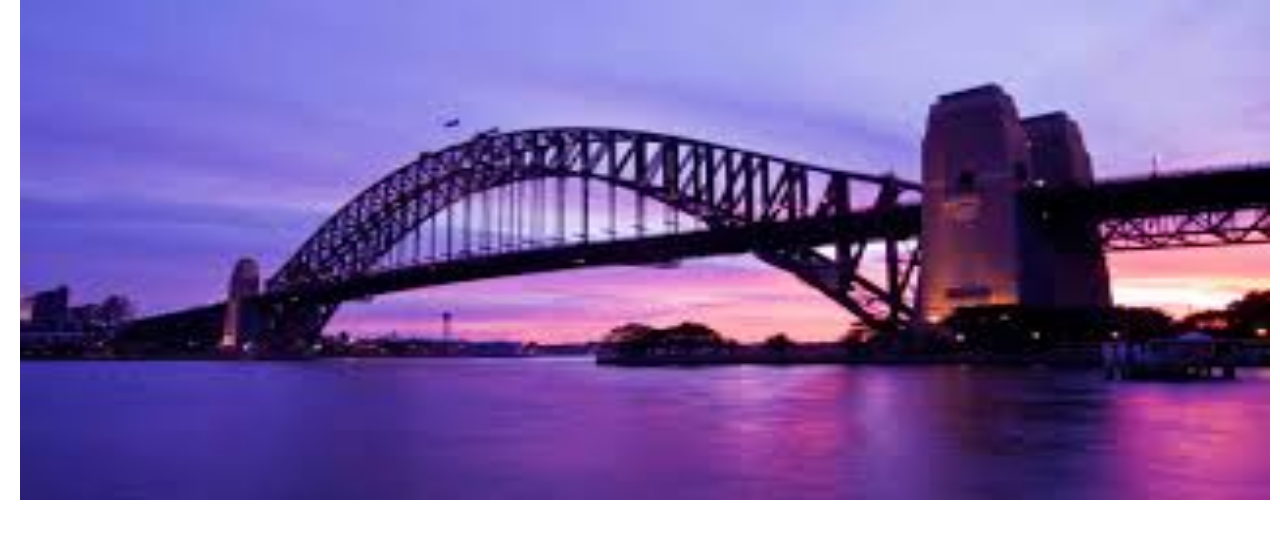
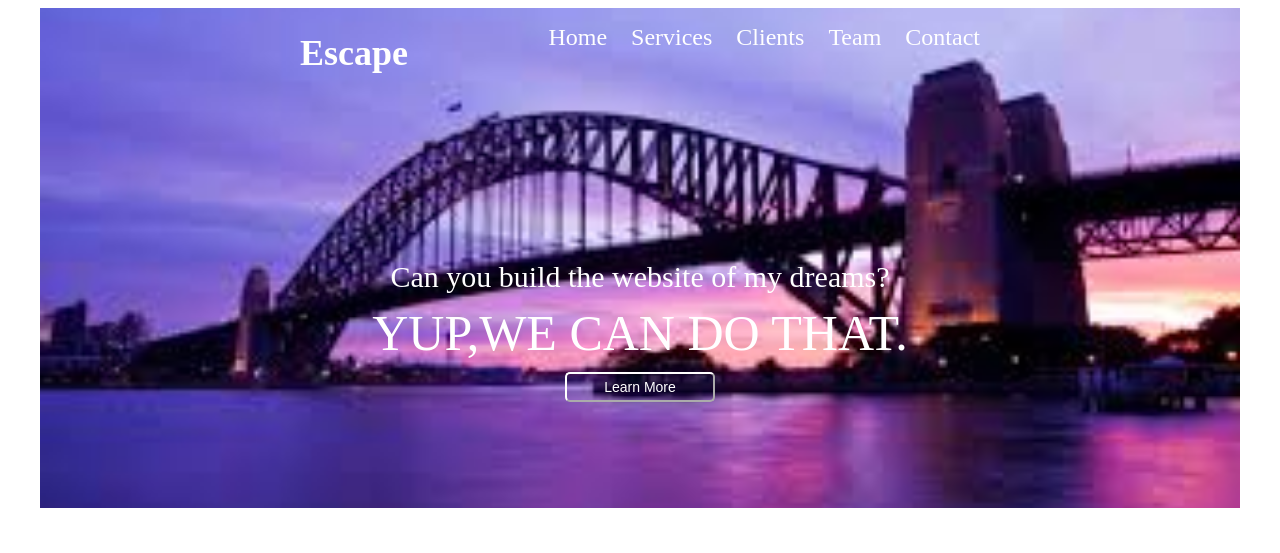
Before and after one commit to Pogayo/Andela_mockup, a plain HTML site: page index.html in a window 1280 px wide. Drawn offline with Linux system fonts and the light colour scheme.

Commit message:
Some few changes

```diff
--- a/index.html
+++ b/index.html
@@ -7,9 +7,12 @@
 </head>
 <body>
 
-<img src="Images/bridge.jfif" alt="A picture of a bridge" id="bridge-img">
+<div id="header-section">
+
+
+    <h1>Escape</h1>
     <nav>
-    <ol>
+        <ol id="top-nav-list">
              <li>Home</li>
             <li>Services</li>
             <li>Clients</li>
@@ -17,6 +20,12 @@
             <li>Contact</li>
         </ol>
     </nav>
+    <div id="header-text">
+        <p id="can-you">Can you build the website of my dreams?</p>
+        <p id="yup">YUP,WE CAN DO THAT.</p>
+        <button id="learn-more" type="button" href="https://mail.google.com/mail/u/0/#inbox">Learn More</button>
+    </div>
+</div>
 
 </body>
 </html>
--- a/main.css
+++ b/main.css
@@ -1,9 +1,93 @@
 #bridge-img{
-    display:flex;
+    /*display:flex;
     justify-content: center;
     position:fixed;
     top:0px;
     left:20px;
     width:1250px;
+    height:500px;*/
+}
+nav{
+    display:inline;
+
+}
+#top-nav-list{
+    display:inline;
+    position:absolute;
+    right:300px;
+
+}
+#top-nav-list>li{
+    display: inline;
+    list-style: none;
+    padding-left:20px;
+    color:white;
+    font-size: 24px;
+}
+#header-section{
+
+    text-align: center;
+    background-image: url("Images/bridge.jfif") ;
+    background-size: 100%;
+    background-position: center;
+    width:1200px;
     height:500px;
+
 }
+body{
+    display:flex;
+    justify-content: center;
+}
+h1{
+    display:inline;
+    font-size: 36px;
+    color:white;
+    position:absolute;
+    left:300px;
+    display:inline;
+    padding:0px 0px 0px 0px;
+}
+#header-text{
+    position:absolute;
+    display:inline-block;
+    top:250px;
+    color:white;
+    left:50%;
+    margin-left: -350px;
+    width:700px;
+    height:300px;
+
+
+}
+#can-you{
+    font-size:30px;
+    text-align: center;
+}
+#yup{
+    text-transform:uppercase ;
+    font-size: 50px;
+    text-align: center;
+
+}
+#learn-more{
+    display: block;
+    text-align: center;
+    position:absolute;
+    width:150px;
+    height:75px;
+    left:50%;
+    margin-left: -75px;
+    height:30px;
+    background-color: Transparent;
+    color:white;
+    border-color: white;
+    border-radius:5px;
+    font-size:14px;
+
+}
+p{
+
+    margin-bottom:10px;
+    margin-top:10px;
+
+}
```
Lines whose indentation alone changed are shown as unchanged.
